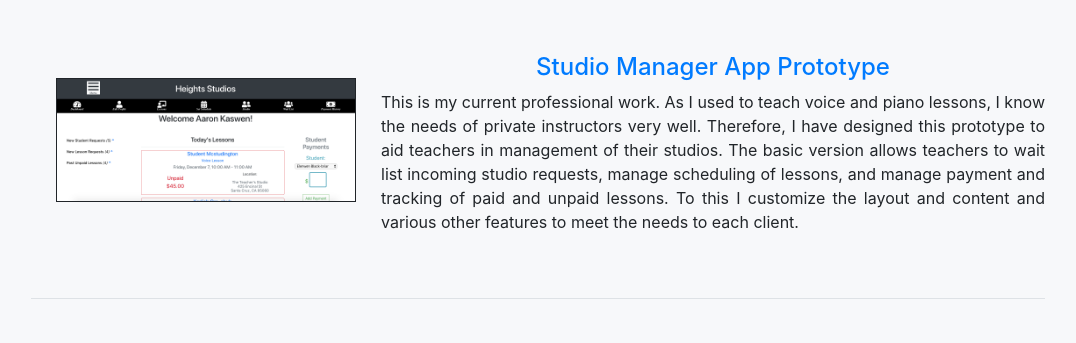
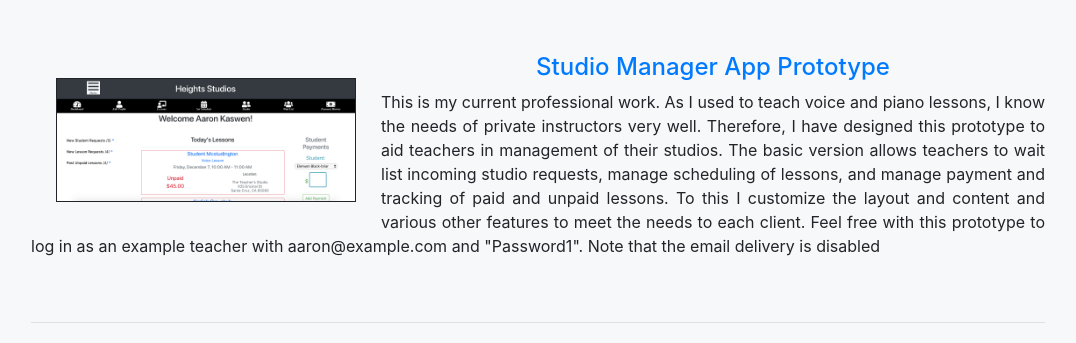
Before and after one commit to akaswen/akaswen.github.io, a plain HTML site: page index.html in a window 1280 px wide. Shown: the part 1400-1743 px from the top of the page, without its empty margins (102-1178 px from the left). Drawn offline with nearby package versions, Linux system fonts and the light colour scheme.

Commit message:
adding in password for studio manager website

```diff
--- a/index.html
+++ b/index.html
@@ -71,7 +71,7 @@
             <li class="border-bottom py-5 text-center"> <!-- studio manager -->
                 <img class="float-sm-left text-center" src="assets/studio-manager-website.png" alt="screenshot of studio manager website">
                 <h4><a href="https://akw-studio-manager.herokuapp.com" target="_blank" rel="noopener noreferrer">Studio Manager App Prototype</a></h4>
-                <p class="text-justify">This is my current professional work. As I used to teach voice and piano lessons, I know the needs of private instructors very well.  Therefore, I have designed this prototype to aid teachers in management of their studios.  The basic version allows teachers to wait list incoming studio requests, manage scheduling of lessons, and manage payment and tracking of paid and unpaid lessons.  To this I customize the layout and content and various other features to meet the needs to each client.</p>
+                <p class="text-justify">This is my current professional work. As I used to teach voice and piano lessons, I know the needs of private instructors very well.  Therefore, I have designed this prototype to aid teachers in management of their studios.  The basic version allows teachers to wait list incoming studio requests, manage scheduling of lessons, and manage payment and tracking of paid and unpaid lessons.  To this I customize the layout and content and various other features to meet the needs to each client.  Feel free with this prototype to log in as an example teacher with aaron@example.com and "Password1".  Note that the email delivery is disabled</p>
             </li>
 
             <li class="border-bottom py-5 text-center"> <!-- github -->
```
